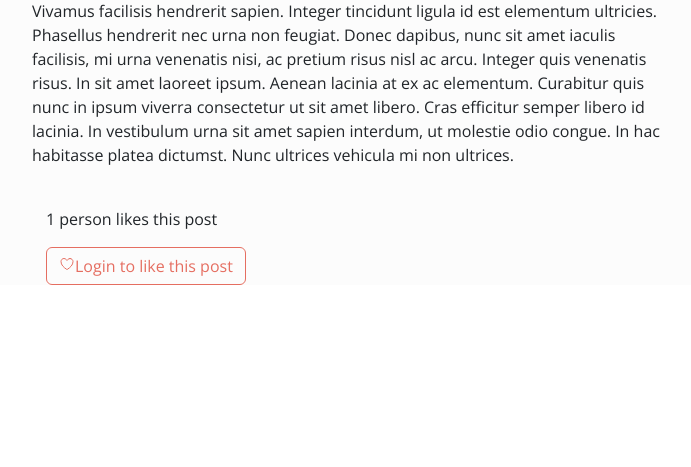
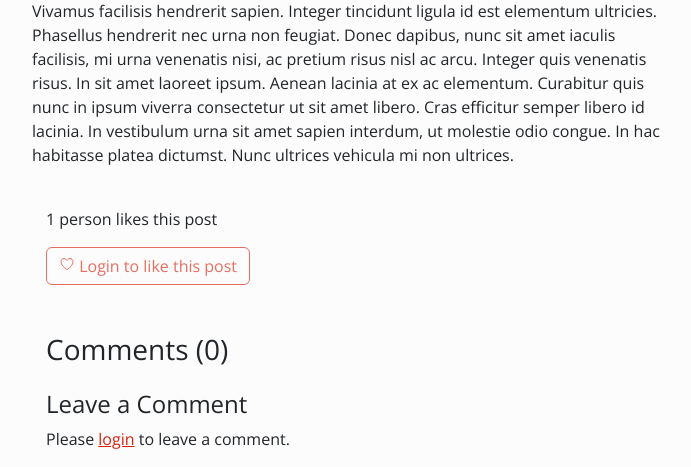
Before and after one commit to thomasmbatha/Tash-Thabs, a Django app: page /blog/2/ in a window 1280 px wide. Shown: the part 1206-1673 px from the top of the page, without its empty margins (294-985 px from the left). Before the commit the page ends 1491 px from the top, so only its background shows below. Run offline with Django 4.2, Linux system fonts and the light colour scheme; data comes from the database, SQL or seed files in the repository; both versions use the stored data as it was after the commit.

Commit message:
commets succesful

```diff
--- a/blog/forms.py
+++ b/blog/forms.py
@@ -1,8 +1,13 @@
 # blog/forms.py
 from django import forms
-from .models import Article
+from .models import Article, Comment
 
 class ArticleForm(forms.ModelForm):
     class Meta:
         model = Article
         fields = ['title', 'content', 'image', 'featured']
+
+class CommentForm(forms.ModelForm):
+    class Meta:
+        model = Comment
+        fields = ['content']
--- a/blog/models.py
+++ b/blog/models.py
@@ -13,3 +13,12 @@ class Article(models.Model):
     featured = models.BooleanField(default=False)
     likes = models.ManyToManyField(User, related_name='likes', blank=True)
     image = models.ImageField(upload_to='images/', blank=True, null=True)
+
+class Comment(models.Model):
+    article = models.ForeignKey(Article, related_name='comments', on_delete=models.CASCADE)
+    author = models.ForeignKey(User, on_delete=models.CASCADE)
+    content = models.TextField()
+    date = models.DateTimeField(auto_now_add=True)
+
+    def __str__(self):
+        return f"Comment by {self.author} on {self.article}"
--- a/blog/templates/blog/blog_post.html
+++ b/blog/templates/blog/blog_post.html
@@ -9,20 +9,16 @@
 <div class="row">
     <div class="col-md-6 col-11 mx-md-auto mb-3 pb-2 mx-3">
         <h1>{{ object.title }}</h1>
-
         <p class="text-muted">{{ object.date }}</p>
         <p class="text-muted">Posted by {{ object.author.username }}</p>
-
         {% if object.image %}
             <img src="{{ object.image.url }}" class="img-fluid" alt="{{ object.title }}">
         {% endif %}
-
         {% if request.user.username == object.author.username %}
             <div class="pb-3">
                 <a href="{% url 'delete_article' object.pk %}">Delete this post</a>
             </div>
         {% endif %}
-
         <div>
             {{ object.content|safe }}
         </div>
@@ -35,21 +31,47 @@
         {% else %}
             <p>{{ object.likes.count }} people like this post</p>
         {% endif %}
-
         {% if request.user.is_authenticated %}
             {% if liked_by_user %}
                 <form method="POST" action="{% url 'like_article' object.id %}">
                     {% csrf_token %}
-                        <button class="btn btn-outline-primary"><ion-icon name="heart-dislike-outline"></ion-icon>Unlike this post</button>
+                    <button class="btn btn-outline-primary"><ion-icon name="heart-dislike-outline"></ion-icon> Unlike this post</button>
                 </form>
             {% else %}
                 <form method="POST" action="{% url 'like_article' object.id %}">
                     {% csrf_token %}
-                        <button class="btn btn-outline-primary"><ion-icon name="heart-outline"></ion-icon>Like this post</button>
+                    <button class="btn btn-outline-primary"><ion-icon name="heart-outline"></ion-icon> Like this post</button>
                 </form>
             {% endif %}
         {% else %}
-            <button class="btn btn-outline-primary" disabled><ion-icon name="heart-outline"></ion-icon>Login to like this post</button>
+        <button class="btn btn-outline-primary" disabled><ion-icon name="heart-outline"></ion-icon> Login to like this post</button>
+        {% endif %}
+    </div>
+</div>
+
+<div class="row mx-md-0 px-3 mt-5">
+    <div class="col-md-6 col-12 mx-md-auto mx-3">
+        <h3>Comments ({{ comment_count }})</h3>
+        {% for comment in comments %}
+            <div class="mb-2">
+                <p><strong>{{ comment.author.username }}</strong> - {{ comment.date|date:"F j, Y, g:i a" }}</p>
+                <p>{{ comment.content }}</p>
+            </div>
+        {% endfor %}
+    </div>
+</div>
+
+<div class="row mx-md-0 px-3 mt-3">
+    <div class="col-md-6 col-12 mx-md-auto mx-3">
+        <h4>Leave a Comment</h4>
+        {% if request.user.is_authenticated %}
+            <form method="post" action="{% url 'add_comment' object.id %}">
+                {% csrf_token %}
+                {{ comment_form.as_p }}
+                <button type="submit" class="btn btn-primary">Submit Comment</button>
+            </form>
+        {% else %}
+            <p>Please <a href="{% url 'login' %}">login</a> to leave a comment.</p>
         {% endif %}
     </div>
 </div>
--- a/blog/urls.py
+++ b/blog/urls.py
@@ -1,6 +1,6 @@
 # blog/urls.py
 from django.urls import path, include
-from .views import BlogHome,DetailArcticleView,LikeArticle,Featured,DeleteArticleView, CreateArticleView
+from .views import BlogHome, DetailArcticleView, LikeArticle, Featured, DeleteArticleView, CreateArticleView, AddCommentView
 
 urlpatterns = [
     path('tinymce/', include('tinymce.urls')),
@@ -10,4 +10,5 @@ urlpatterns = [
     path('featured/', Featured.as_view(), name='featured'),
     path('<int:pk>/delete', DeleteArticleView.as_view(), name='delete_article'),
     path('create/', CreateArticleView.as_view(), name='create_article'),
+    path('<int:pk>/comment', AddCommentView.as_view(), name='add_comment')
 ]
--- a/blog/views.py
+++ b/blog/views.py
@@ -1,15 +1,11 @@
 # blog/views.py
-from typing import Any
-from django.shortcuts import render, redirect
+from django.shortcuts import render, redirect, get_object_or_404
 from django.views import View
 from django.views.generic import ListView, DetailView, DeleteView
-from django.views.generic.edit import CreateView
-from .forms import ArticleForm
 from django.urls import reverse_lazy
 from django.contrib.auth.mixins import LoginRequiredMixin, UserPassesTestMixin
-from .models import Article
-# Create your views here.
-
+from .models import Article, Comment
+from .forms import ArticleForm, CommentForm
 
 class BlogHome(ListView):
     model = Article
@@ -22,6 +18,7 @@ class Featured(ListView):
     queryset = Article.objects.filter(featured=True).order_by('-date')
     template_name = 'blog/featured.html'
     paginate_by = 4
+
 class DetailArcticleView(DetailView):
     model = Article
     template_name = 'blog/blog_post.html'
@@ -32,8 +29,10 @@ class DetailArcticleView(DetailView):
         article = Article.objects.get(id=self.kwargs.get('pk'))
         if article.likes.filter(pk=self.request.user.id).exists():
             context['liked_by_user'] = True
+        context['comments'] = Comment.objects.filter(article=article).order_by('-date')
+        context['comment_form'] = CommentForm()
+        context['comment_count'] = Comment.objects.filter(article=article).count()
         return context
-
 
 class LikeArticle(View):
     def post(self, request, pk):
@@ -67,3 +66,14 @@ class CreateArticleView(LoginRequiredMixin, View):
             article.save()
             return redirect('blog_home')
         return render(request, 'blog/blog_create.html', {'form': form})
+
+class AddCommentView(LoginRequiredMixin, View):
+    def post(self, request, pk):
+        article = get_object_or_404(Article, pk=pk)
+        form = CommentForm(request.POST)
+        if form.is_valid():
+            comment = form.save(commit=False)
+            comment.article = article
+            comment.author = request.user
+            comment.save()
+        return redirect('detail_article', pk)
```
Also changed, not shown: blog/migrations/0003_comment.py (added), db.sqlite3, media/images/kasia-sikorska-71EoX-X3LNU-unsplash.jpg (added). Lines whose indentation alone changed are shown as unchanged.
